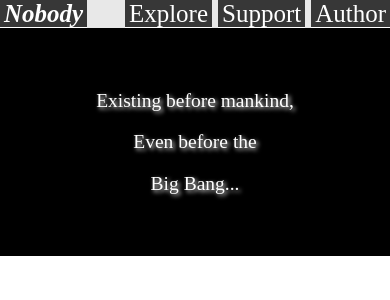
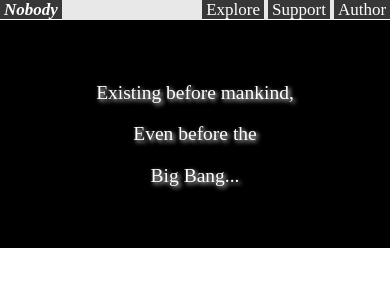
Before and after one commit to evolentDelight/Nothing, a Gatsby app: page / in a window 390 px wide. Shown: the top 300 px of the page. Built offline with nearby package versions, Linux system fonts and the light colour scheme.

Commit message:
Responsive Nav Font

```diff
--- a/src/components/nav.css
+++ b/src/components/nav.css
@@ -1,13 +1,13 @@
 .container{
   background-color: #E8E8E8;
   font-family: 'Red Rose', cursive, "Times New Romans";
-  font-size: clamp(25px, 2.5vw, 35px);
+  font-size: clamp(17px, 2.5vw, 35px);
   color: #FAF7FF;
 }
 
 .nav-flexbox{
   display: flex;
-  flex-wrap: nowrap;;
+  flex-wrap: nowrap;
   justify-content: space-between;
 }
 
```
